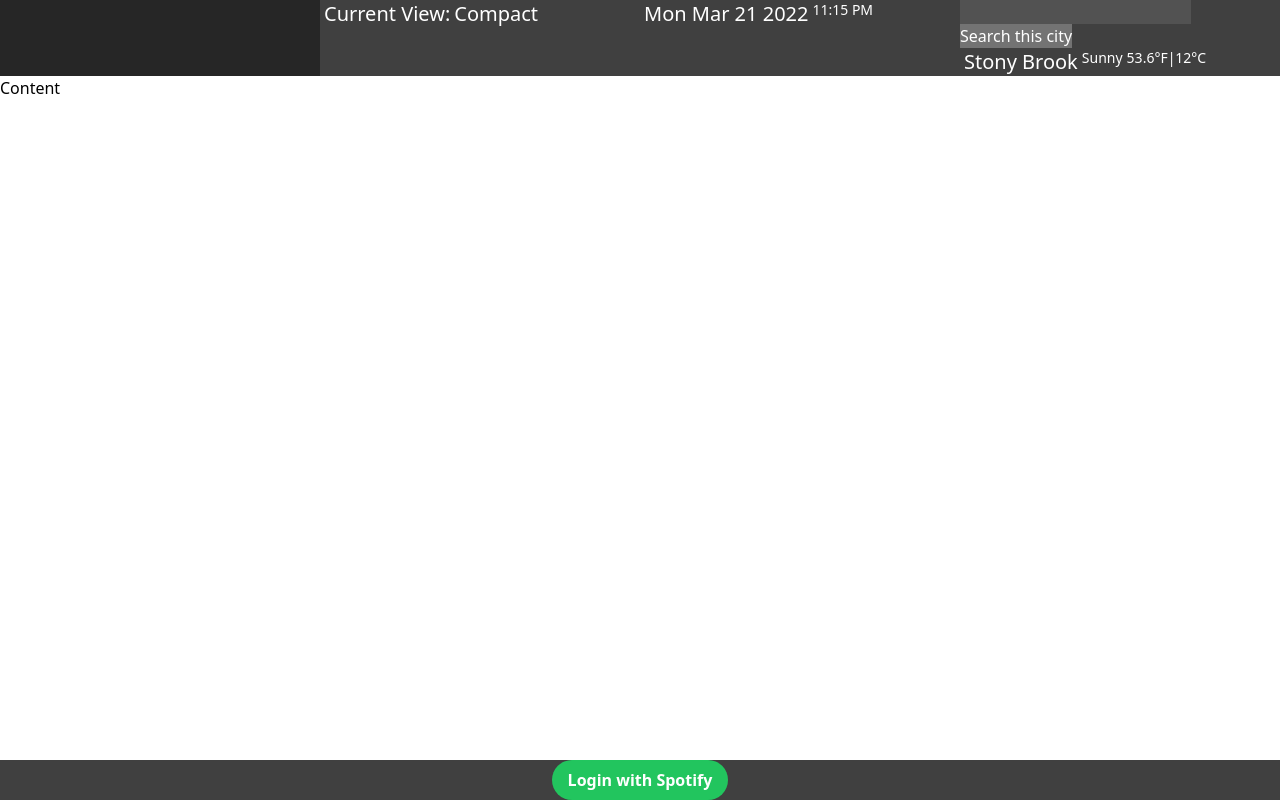
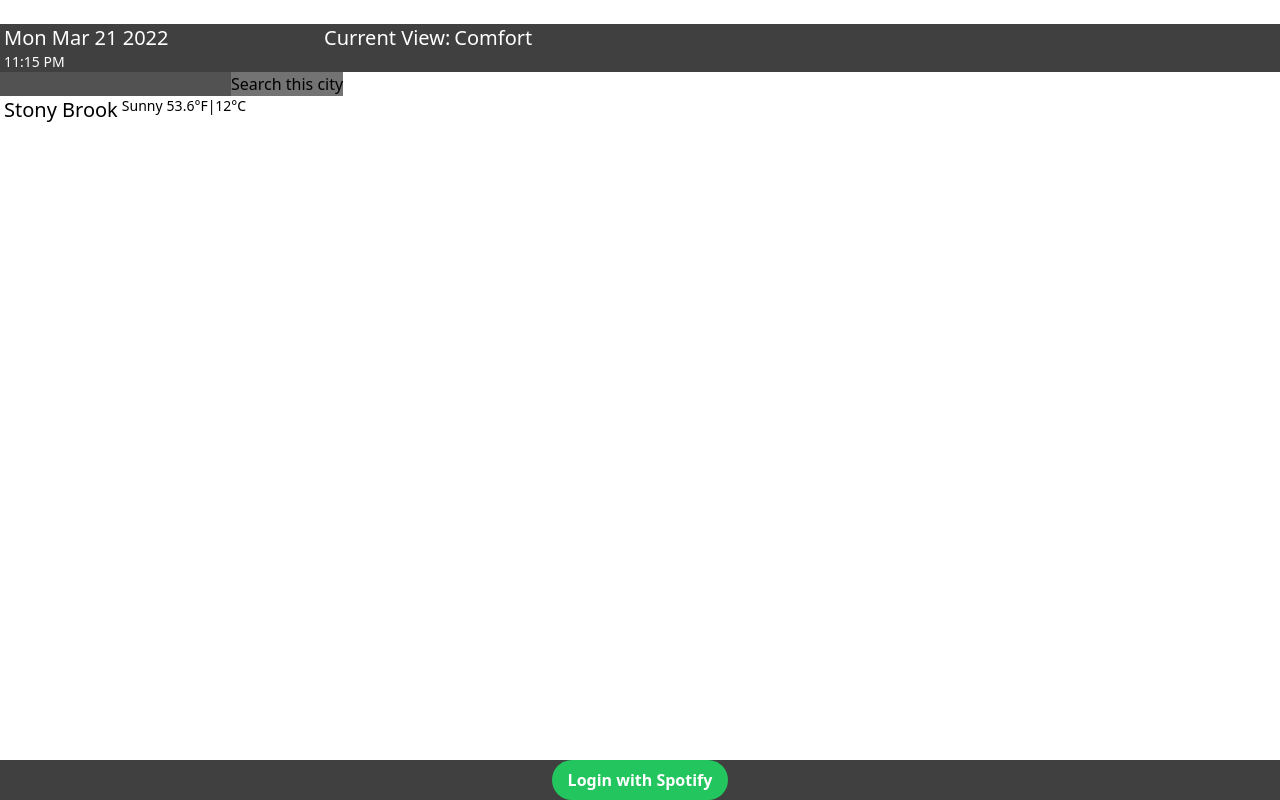
Before and after one commit to jiechenmc/Dash, a React (Create React App) app in the folder client/: page / in a window 1280 px wide. Built offline with nearby package versions, Linux system fonts and the light colour scheme.

Commit message:
moved things around in the UI

```diff
--- a/client/src/Content.js
+++ b/client/src/Content.js
@@ -1,5 +1,10 @@
 import React from "react";
+import Weather from "./PageContent/Weather";
 
 export default function Content() {
-  return <div>Content</div>;
+  return (
+    <div>
+      <Weather />
+    </div>
+  );
 }
--- a/client/src/HeadBar/Github.js
+++ b/client/src/Github.js
@@ -5,7 +5,7 @@
     window.open("https://github.com/jiechenmc/dash", "_blank");
   };
   return (
-    <div className="flex">
+    <div>
       <button
         onClick={handleOnClick}
         className="w-full bg-neutral-800"
--- a/client/src/HeadBar.js
+++ b/client/src/HeadBar.js
@@ -1,18 +1,12 @@
 import React, { useState } from "react";
-import Github from "./HeadBar/Github";
 import Settings from "./HeadBar/Settings";
 import Time from "./HeadBar/Time";
-import Weather from "./HeadBar/Weather";
 
 export default function HeadBar() {
-  const [isCompact, setIsCompact] = useState(true);
-
   return (
     <div className="grid grid-cols-4 bg-neutral-700 text-white text-mono">
-      <Github />
-      <Settings isCompact={isCompact} />
-      <Time isCompact={isCompact} />
-      <Weather isCompact={isCompact} />
+      <Time />
+      <Settings />
     </div>
   );
 }
--- a/client/src/HeadBar/WeatherViews/WeatherComfort.js
+++ /dev/null
@@ -1,14 +0,0 @@
-import React from "react";
-
-export default function WeatherComfort({ city, weather, temperature }) {
-  return (
-    <div>
-      <i className="bi-cloud text-xl"></i>
-      <span id="WeatherCard">
-        <p className="text-xl">{city}</p>
-        <p className="text-sm">{weather}</p>
-        <p className="text-sm">{temperature}</p>
-      </span>
-    </div>
-  );
-}
--- a/client/src/HomeScreen.js
+++ b/client/src/HomeScreen.js
@@ -2,10 +2,12 @@
 import HeadBar from "./HeadBar";
 import Content from "./Content";
 import FootBar from "./FootBar";
+import Github from "./Github";
 
 export default function HomeScreen() {
   return (
     <div className="grid grid-row-4">
+      <Github />
       <HeadBar />
       <Content />
       <FootBar />
--- a/client/src/HeadBar/Weather.js
+++ b/client/src/PageContent/Weather.js
@@ -1,8 +1,7 @@
 import React, { useState, useRef } from "react";
-import WeatherComfort from "./WeatherViews/WeatherComfort";
-import WeatherCompact from "./WeatherViews/WeatherCompact";
+import WeatherCard from "./WeatherCard";
 
-export default function Weather({ isCompact }) {
+export default function Weather() {
   const [city, setCity] = useState("Stony Brook");
   const [weather, setWeather] = useState("Sunny");
   const [temperature, setTemperature] = useState("53.6°F|12°C");
@@ -25,11 +24,7 @@
       <button onClick={onButtonClick} className="bg-neutral-500">
         Search this city
       </button>
-      {isCompact ? (
-        <WeatherCompact {...props_list} />
-      ) : (
-        <WeatherComfort {...props_list} />
-      )}
+      <WeatherCard {...props_list} />
     </div>
   );
 }
```
Also changed, not shown: client/src/PageContent/WeatherCard.js (renamed from client/src/HeadBar/WeatherViews/WeatherCompact.js).
